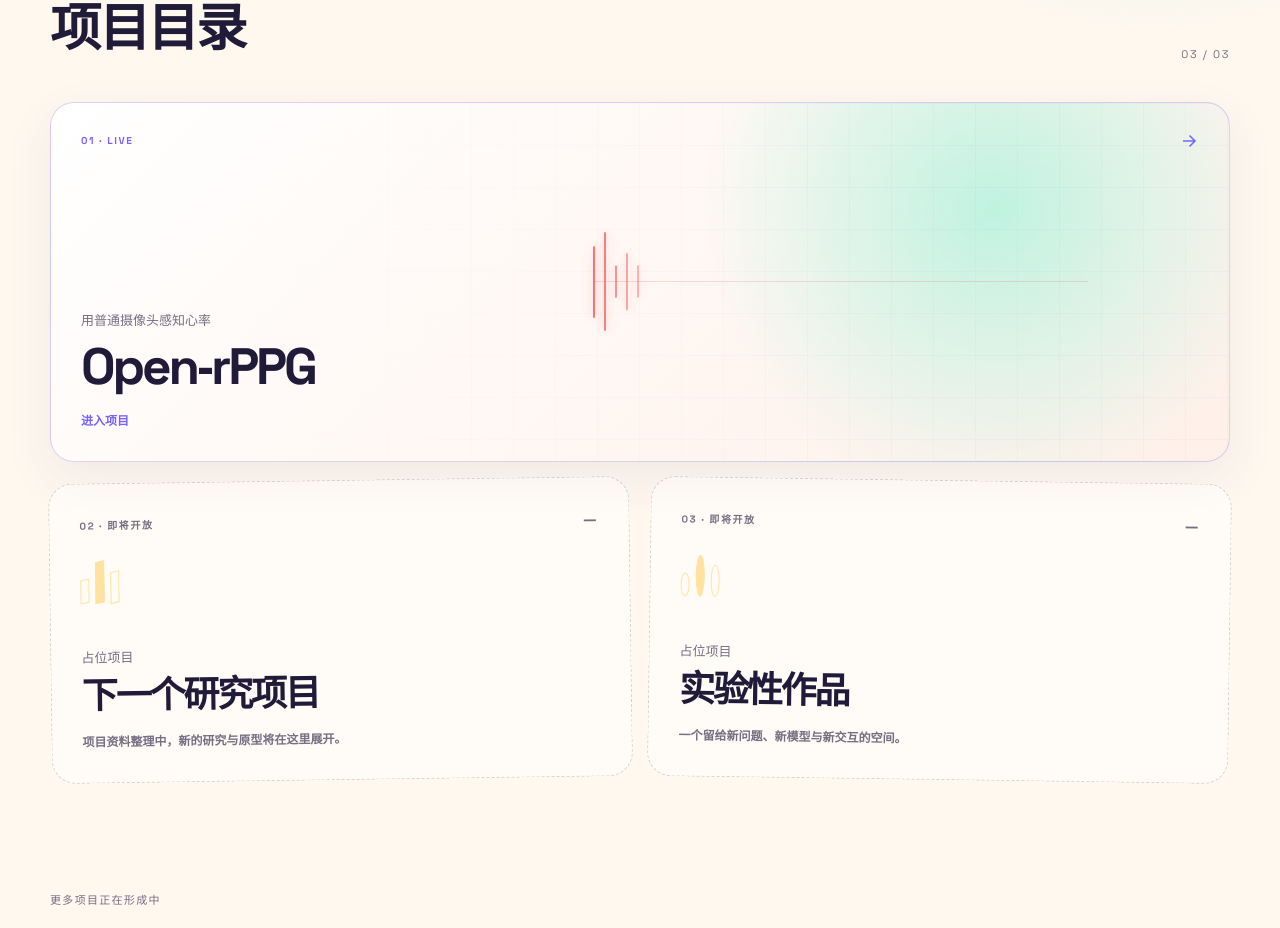
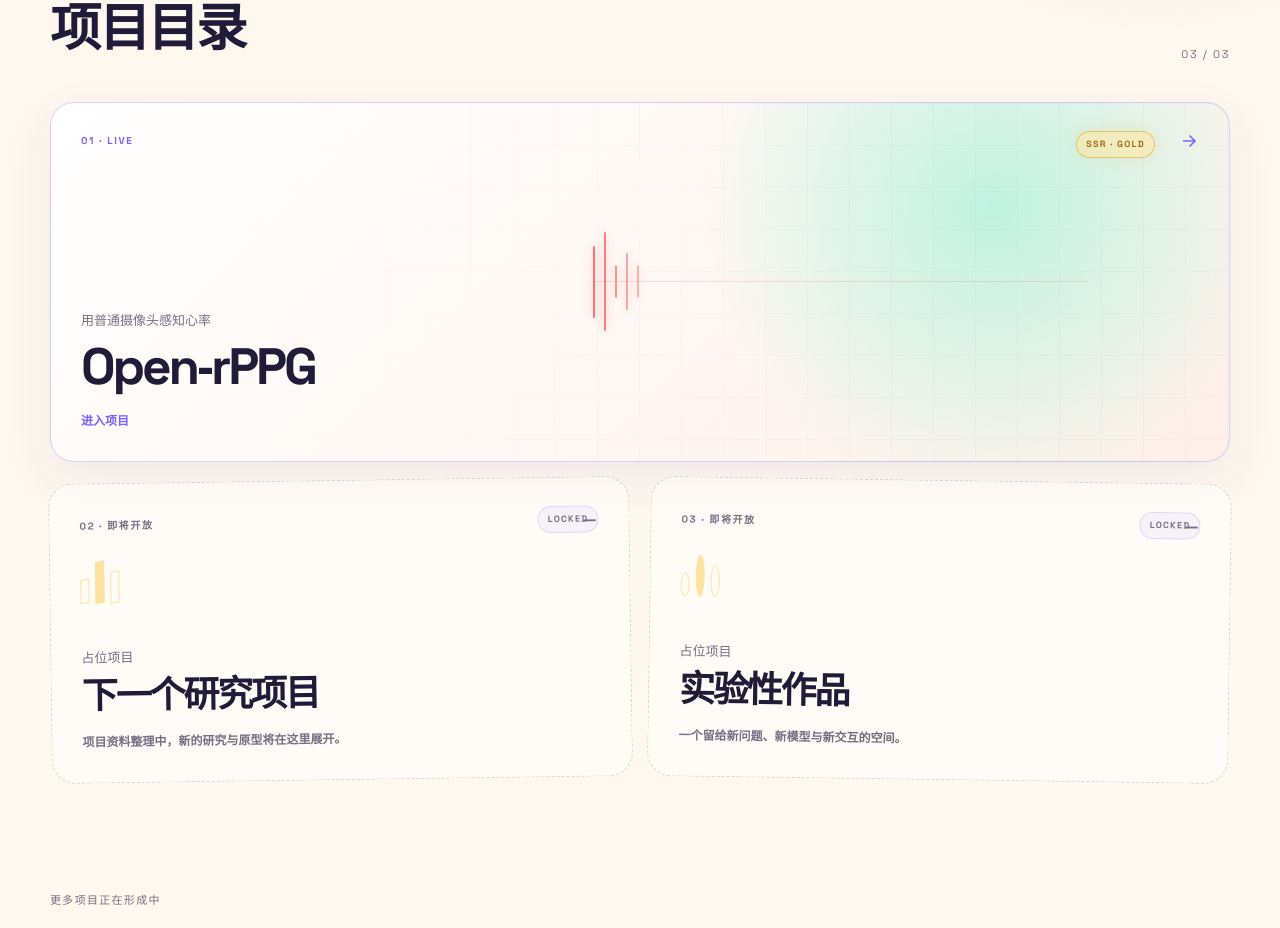
Before and after one commit to Blues-berry/portfolio-hub, a Next.js app: page / in a window 1280 px wide. Shown: the part 800-1728 px from the top of the page. Built offline with nearby package versions, Linux system fonts and the light colour scheme; no server answers.

Commit message:
Add gacha rarity effects to project cards

```diff
--- a/app/globals.css
+++ b/app/globals.css
@@ -1945,6 +1945,104 @@ footer {
     align-items: flex-start;
     gap: 8px;
   }
+}
+
+/* Gacha-inspired rarity reveal for project cards. */
+.directory-card-featured {
+  border-color: rgba(238, 183, 72, 0.52);
+  box-shadow:
+    0 18px 50px rgba(71, 48, 110, 0.08),
+    inset 0 0 0 1px rgba(255, 216, 112, 0.18);
+}
+
+.directory-card-featured:hover {
+  border-color: #eab84f;
+  transform: translateY(-10px) scale(1.008);
+  box-shadow:
+    0 28px 72px rgba(164, 104, 29, 0.2),
+    0 0 0 3px rgba(238, 183, 72, 0.16),
+    inset 0 0 28px rgba(255, 218, 116, 0.18);
+}
+
+.directory-rarity {
+  position: absolute;
+  top: 28px;
+  right: 74px;
+  z-index: 3;
+  padding: 5px 9px;
+  border: 1px solid rgba(224, 164, 47, 0.58);
+  border-radius: 999px;
+  color: #a56a16;
+  background: rgba(255, 230, 156, 0.54);
+  font-family: var(--font-display), sans-serif;
+  font-size: 9px;
+  font-weight: 800;
+  letter-spacing: 0.14em;
+  box-shadow: 0 0 18px rgba(232, 178, 64, 0.2);
+  transition: transform 260ms ease, box-shadow 260ms ease, background 260ms ease;
+}
+
+.directory-card-featured:hover .directory-rarity {
+  color: #7c4b0a;
+  background: #ffe19a;
+  transform: translateY(-2px) rotate(-3deg);
+  box-shadow: 0 0 24px rgba(232, 178, 64, 0.55);
+}
+
+.directory-rarity-muted {
+  top: 28px;
+  right: 30px;
+  border-color: rgba(119, 100, 255, 0.2);
+  color: var(--directory-muted);
+  background: rgba(119, 100, 255, 0.06);
+  box-shadow: none;
+}
+
+.directory-card-burst {
+  position: absolute;
+  top: 49%;
+  right: 24%;
+  z-index: 1;
+  width: 12px;
+  height: 12px;
+  pointer-events: none;
+}
+
+.directory-card-burst i {
+  position: absolute;
+  top: 50%;
+  left: 50%;
+  width: 3px;
+  height: 19px;
+  border-radius: 999px;
+  background: #f2c35d;
+  box-shadow: 0 0 9px rgba(241, 187, 66, 0.7);
+  opacity: 0;
+  transform-origin: 50% 0;
+  transform: rotate(calc(var(--burst-angle) * 1deg)) translateY(0) scaleY(0.2);
+}
+
+.directory-card-burst i:nth-child(1) { --burst-angle: 0; }
+.directory-card-burst i:nth-child(2) { --burst-angle: 45; }
+.directory-card-burst i:nth-child(3) { --burst-angle: 90; }
+.directory-card-burst i:nth-child(4) { --burst-angle: 135; }
+.directory-card-burst i:nth-child(5) { --burst-angle: 180; }
+.directory-card-burst i:nth-child(6) { --burst-angle: 225; }
+.directory-card-burst i:nth-child(7) { --burst-angle: 270; }
+.directory-card-burst i:nth-child(8) { --burst-angle: 315; }
+
+.directory-card-featured:hover .directory-card-burst i {
+  animation: directory-gold-burst 680ms cubic-bezier(0.2, 0.8, 0.2, 1) both;
+}
+
+.directory-card-featured:hover .directory-card-burst i:nth-child(2n) {
+  animation-delay: 50ms;
+}
+
+@keyframes directory-gold-burst {
+  0% { opacity: 0; transform: rotate(calc(var(--burst-angle) * 1deg)) translateY(0) scaleY(0.2); }
+  35% { opacity: 1; }
+  100% { opacity: 0; transform: rotate(calc(var(--burst-angle) * 1deg)) translateY(-28px) scaleY(1); }
 }
 
 @media (max-width: 480px) {
--- a/components/project-directory.tsx
+++ b/components/project-directory.tsx
@@ -55,6 +55,10 @@ export function ProjectDirectory({ locale }: { locale: Locale }) {
                 <span>01 · LIVE</span>
                 <ArrowIcon />
               </div>
+              <span className="directory-rarity">SSR · GOLD</span>
+              <span className="directory-card-burst" aria-hidden="true">
+                {Array.from({ length: 8 }, (_, index) => <i key={index} />)}
+              </span>
               <div className="directory-card-signal" aria-hidden="true">
                 <span />
                 <span />
@@ -75,6 +79,7 @@ export function ProjectDirectory({ locale }: { locale: Locale }) {
                   <span>{project.index} · {directory.placeholderLabel}</span>
                   <span className="directory-card-lock">—</span>
                 </div>
+                <span className="directory-rarity directory-rarity-muted">LOCKED</span>
                 <div className="directory-placeholder-mark" aria-hidden="true">
                   <span />
                   <span />
```
